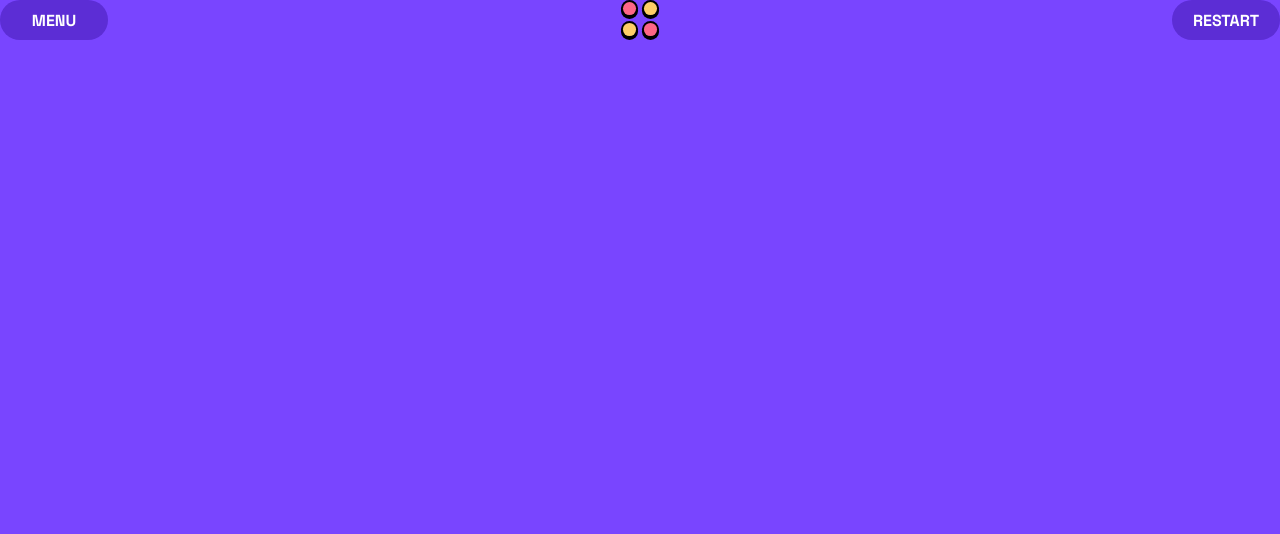
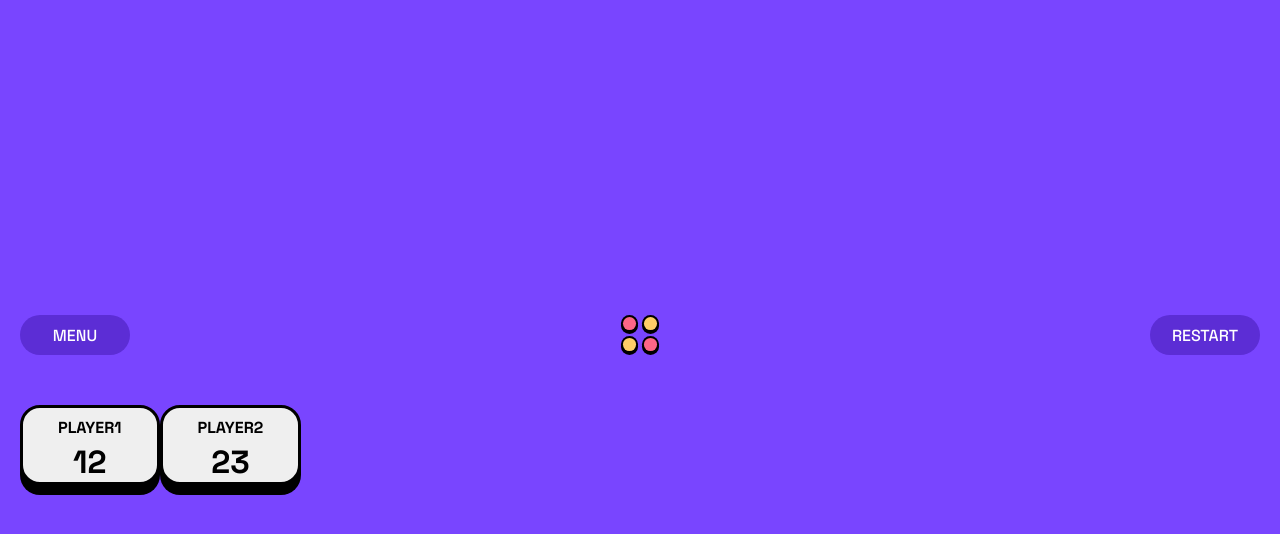
Before and after one commit to AldairUAM-Azc/connect4, a React (Vite) app: page / in a window 1280 px wide. Both pictures are taken after a click on the button "PLAY VS PLAYER". Shown: the top 534 px of the page. Built offline with nearby package versions, Linux system fonts and the light colour scheme.

Commit message:
Game options part

```diff
--- a/src/Components/App/App.css
+++ b/src/Components/App/App.css
@@ -3,3 +3,10 @@
 body {
   background-color: var(--color-game-p);
 }
+
+.main-container {
+  width: 100vw;
+  height: 100vh;
+  display : grid;
+  place-content: center;
+}
--- a/src/Components/App/App.jsx
+++ b/src/Components/App/App.jsx
@@ -1,8 +1,8 @@
 import { useState } from 'react'
 
-import './App.css'
 import Game from "../Game/Game"
 import Menu from "../Menu/Menu"
+import './App.css'
 
 
 const views = {
@@ -12,10 +12,10 @@ const views = {
 
 function App() {
   const [view, setView] = useState(views.Menu);
-  {console.log(view)}
+  { console.log(view) }
   return (
 
-    <div>
+    <div className='main-container'>
       {/* I prefer this state machine approach  instead of Router cause simplicity*/}
       {view == views.Menu && <Menu setView={setView} views={views} />}
       {view == views.Game && <Game />}
--- a/src/Components/Game/Game.css
+++ b/src/Components/Game/Game.css
@@ -1,34 +1,58 @@
 @import "../../CustomProps.css";
 
-body {
-    display: initial;
+.game {
+    padding: 0rem 2.0rem;
+    width: 100vw;
 }
+
 .game .options {
     display: flex;
     justify-content: space-between;
-    max-height: 4.0rem;
     height: 4.0rem;
+    margin-bottom:5rem;
 }
 
-.game  .logo {
+.game .options .logo {
     height: 100%;
-    width: 4.0rem;
 }
 
 .game .options .button {
     background-color: var(--color-menu-p);
-    min-height: unset;
     border: unset;
     box-shadow: unset;
     color: white;
     font-size: 1.6rem;
-    font-style: normal;
+    font-weight: 400;
+    display: flex;
     justify-content: center;
     margin-bottom: unset;
     height: 100%;
     min-width: 10.8rem;
+    width: 11rem;
     padding: 3.2rem 1.0rem;
     text-align: center;
     padding: unset;
     border-radius:4.0rem;
 }
+
+
+.game .scores {
+    display: flex;
+    width: 17rem;
+    height: 8rem;
+}
+
+.game .scores .button {
+    display: flex;
+    flex-direction: column;
+    font-size: 1.6rem;
+    padding: 1rem 3.5rem ;
+    width: 14.2rem;
+    height: 8.0rem;
+    margin-bottom: unset;
+    line-height: 2.0rem;
+    box-sizing: border-box;
+}
+.game .scores .button div {
+    font-size: 3.2rem;
+}
--- a/src/Components/Game/Game.jsx
+++ b/src/Components/Game/Game.jsx
@@ -1,5 +1,6 @@
 import logo from "../../assets/images/logo.svg"
 import "./Game.css"
+
 function Game() {
     return (
         <section className="game">
@@ -8,6 +9,14 @@ function Game() {
                 <img className="logo" src={logo} alt="Logo" />
                 <button className="button">RESTART</button>
             </div>
+            <div className="scores">
+                <button className="button">PLAYER1
+                    <div>12</div>
+                </button>
+                <button className="button">PLAYER2
+                    <div>23</div>
+                </button>
+            </div>
         </section>
     );
 }
--- a/src/Components/Menu/Menu.jsx
+++ b/src/Components/Menu/Menu.jsx
@@ -4,7 +4,6 @@ import pvp from "../../assets/images/player-vs-player.svg"
 
 function Menu({ setView, views }) {
   return (
-    <div className="main-menu-container">
     <div className="main-menu">
       <img className="logo" src={logo}></img>
       <div>
@@ -15,7 +14,7 @@ function Menu({ setView, views }) {
         <button className="button w-button">GAME RULES</button>
       </div>
     </div>
-    </div>
+
   )
 }
 
--- a/src/index.css
+++ b/src/index.css
@@ -4,6 +4,10 @@
   font-family: "Space Grotesk", sans-serif;
   font-size: 62.5%;
   font-weight: bold;
+}
+
+* {
+  box-sizing: border-box;
 }
 
 body {
@@ -26,7 +30,7 @@ body {
   justify-content: space-between;
   margin-bottom: 2.7rem;
   height: 7.2rem;
-  min-width: 33.5rem;
+  width: 33.5rem;
   padding: 1.3rem 1.7rem;
   transition-duration: 100ms;
   transition-property: border, box-shadow;
```
Lines whose indentation alone changed are shown as unchanged.
